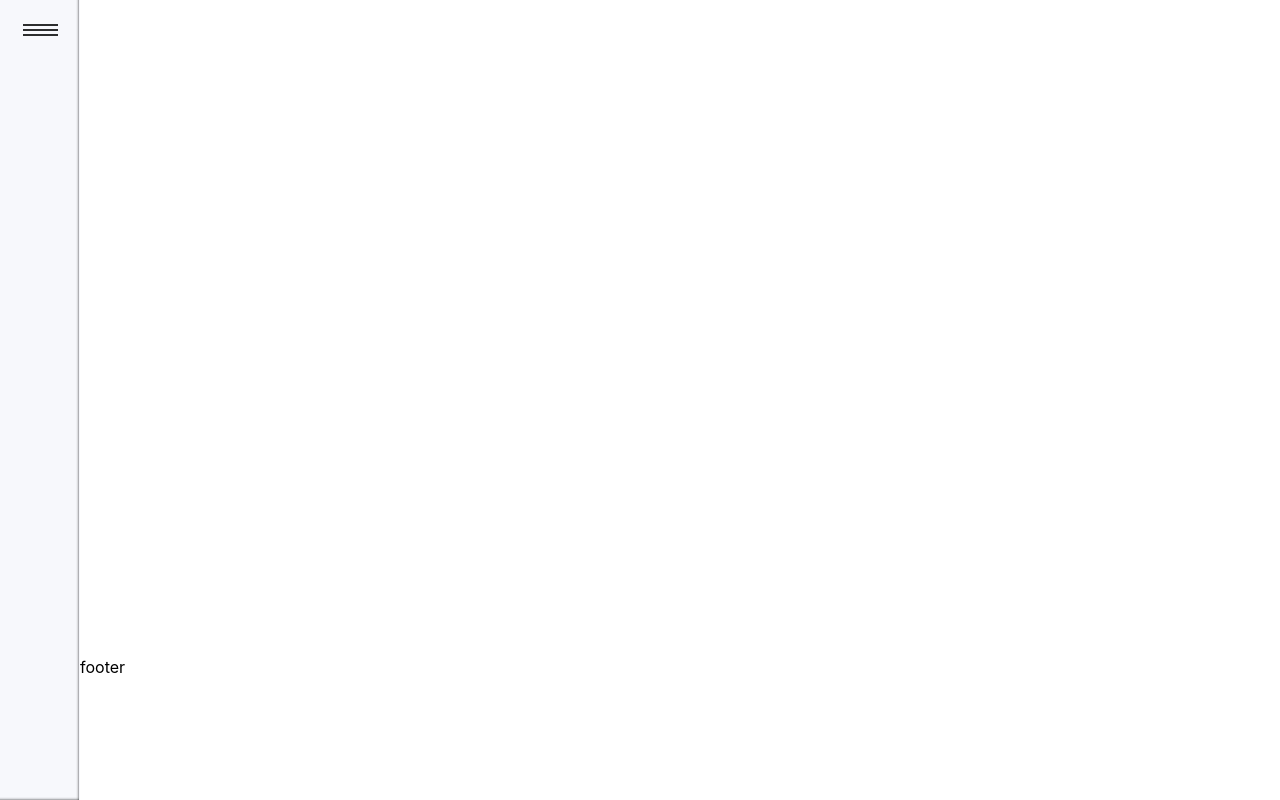
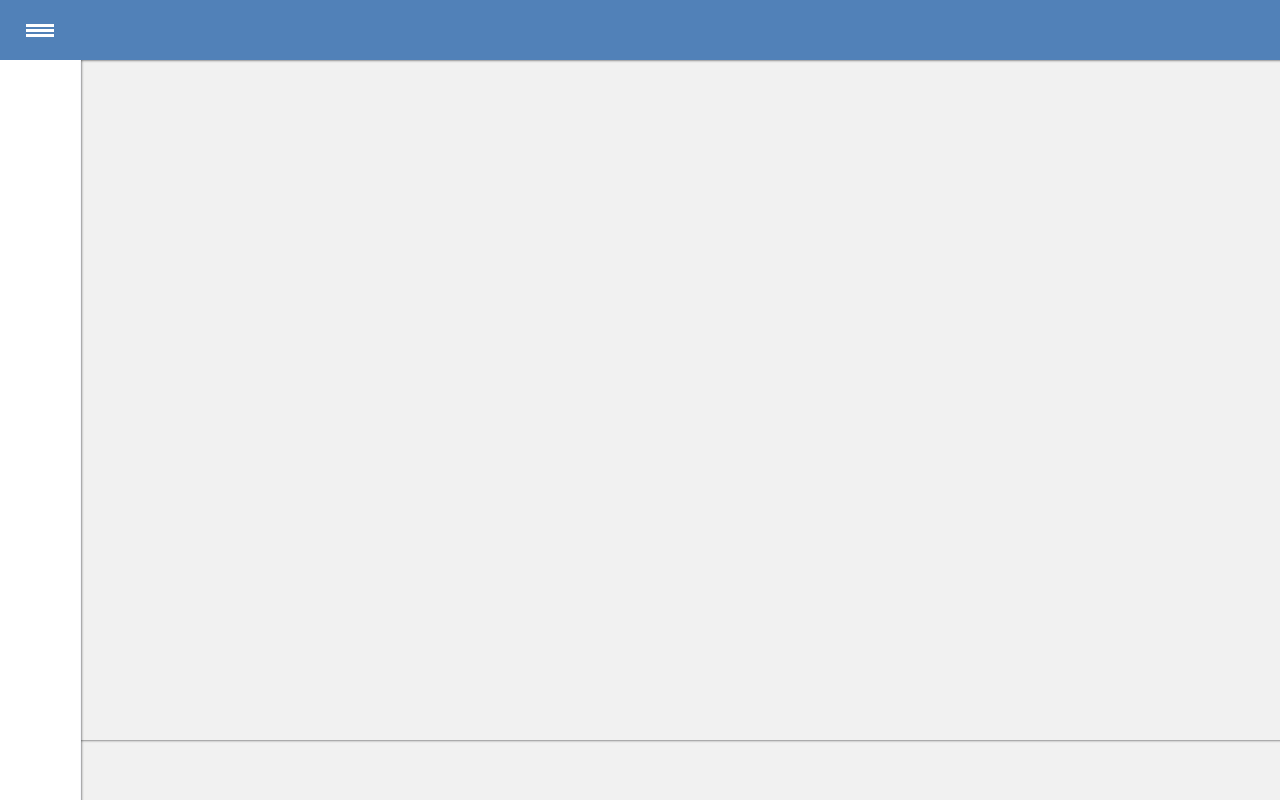
Before and after one commit to Cthulhu-tech/yomran, a React (Create React App) app in the folder ui/: page / in a window 1280 px wide. Built offline with nearby package versions, Linux system fonts and the light colour scheme.

Commit message:
update shadow

```diff
--- a/ui/src/components/layout/aside.tsx
+++ b/ui/src/components/layout/aside.tsx
@@ -10,7 +10,7 @@ export const Aside = () => {
 
     const changeVisability = () => dispatch(changeVisibleAside(visible))
 
-    return <aside className={visible ? 'aside_open shadow_right-inset' : 'aside_close shadow_right-inset'}>
+    return <aside className={visible ? 'aside_open' : 'aside_close'}>
         <div className="burger-container">
             <div className="burger-container__wrapper-button animation-background_medium" onClick={changeVisability}>
                 <div className={visible ? "burger-container__button open" : "burger-container__button close"}/>
--- a/ui/src/components/layout/footer.tsx
+++ b/ui/src/components/layout/footer.tsx
@@ -1,4 +1,6 @@
 export const Footer = () => {
 
-    return <footer>footer</footer>
+    return <footer className="shadow_left-inset">
+
+    </footer>
 }
--- a/ui/src/components/layout/layout.scss
+++ b/ui/src/components/layout/layout.scss
@@ -5,59 +5,80 @@
     width: 100%;
     height: 60px;
     display: flex;
-    padding-left: 15px;
+    padding-left: 20px;
     align-items: center;
     align-content: center;
+    background-color: $blue;
     justify-content: flex-start;
 }
 
 .burger-container__wrapper-button {
-    width: 50px;
-    height: 50px;
+    width: 40px;
+    height: 40px;
     display: flex;
+    cursor: pointer;
     border-radius: 100%;
     align-items: center;
     justify-content: center;
+    &:hover .close {
+        box-shadow: 0 -6px $white, 0 6px $white;
+    }
 }
 
 .burger-container__button {
-    height: 2px;
+    height: 3px;
     width:  70%;
+    transition: 0.3s;
     position: relative;
-    background: $black;
+    background: $white;
 }
 
 .close {
-    box-shadow: 0 -5px $black, 0 5px $black;
+    box-shadow: 0 -5px $white, 0 5px $white;
 }
 
 .open {
-    box-shadow: 0 -5px $black, 0 5px $black;
+    position: relative;
+    transform: rotate(45deg);
+
+    &:before {
+        left: 5px;
+        height: 3px;
+        width: 100%;
+        content: "";
+        display: block;
+        position: absolute;
+        transform: rotate(90deg);
+        box-shadow: 0 5px $white;
+    }
 }
 
 header {
+    background-color: $blue;
     grid-area: 1 / 2 / 1 / 6;
 }
 
 main {
+    background-color: $shadow;
     grid-area: 2 / 2 / 4 / 3;
 }
 
 footer {
+    background-color: $shadow;
     grid-area: 5 / 2 / 4 / 3;
 }
 
 aside {
     overflow-y: auto;
     grid-area: 1 / 1 / 5 / 2;
-    background-color: $gray;
+    background-color: $white;
 }
 
 .grid {
     display: grid;
     min-height: 100vh;
     grid-template-columns: auto 1fr;
-    grid-template-rows: 0.3fr 1fr 1fr 0.5fr;
+    grid-template-rows: 60px 1fr 1fr 60px;
 }
 
 .aside_open {
--- a/ui/src/components/layout/main.tsx
+++ b/ui/src/components/layout/main.tsx
@@ -1,8 +1,9 @@
 import { Outlet } from "react-router-dom"
+import '../../style/shadow.scss'
 
 export const Main = () => {
 
-    return <main>
+    return <main className="shadow_left-inset">
         <Outlet/>
     </main>
 }
```
